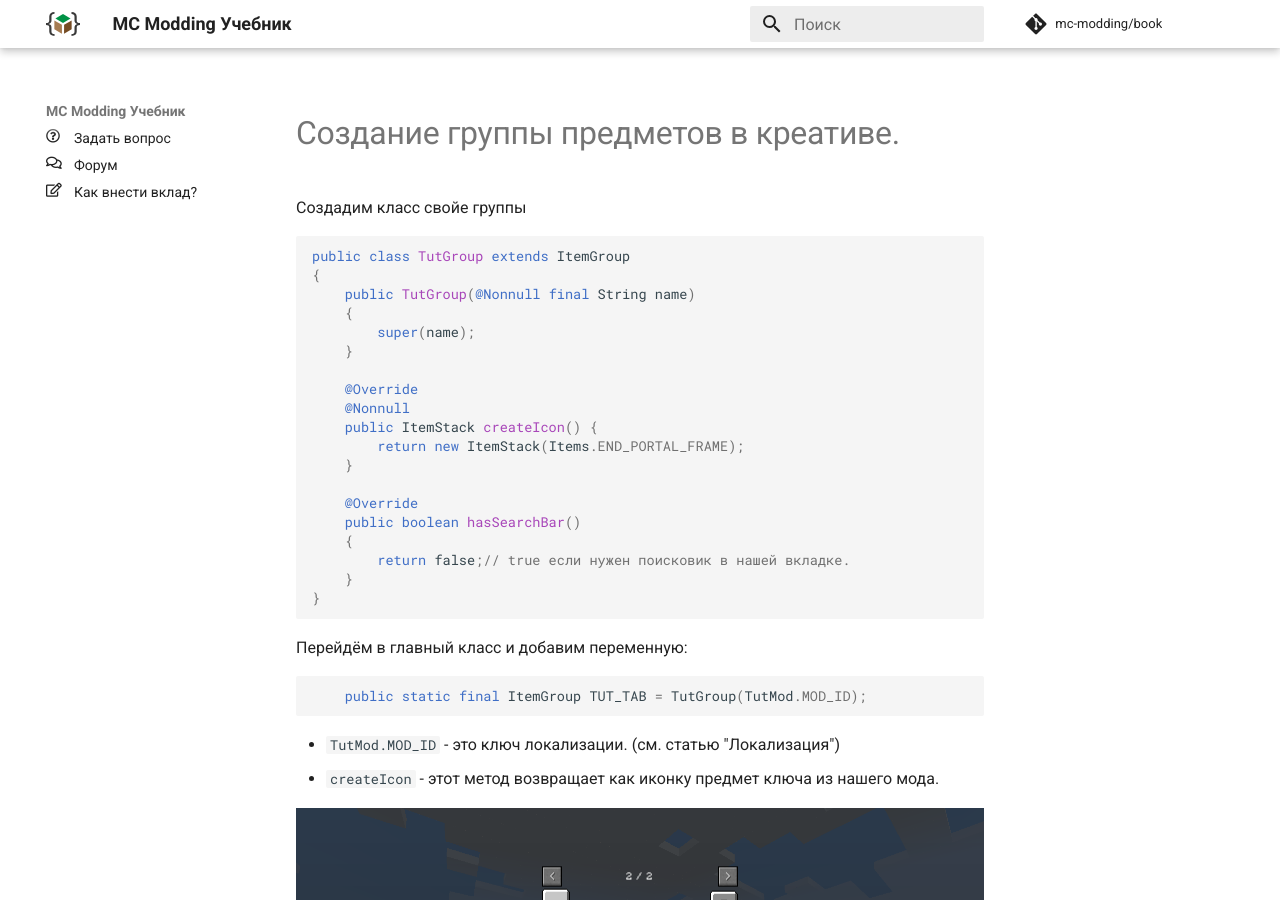
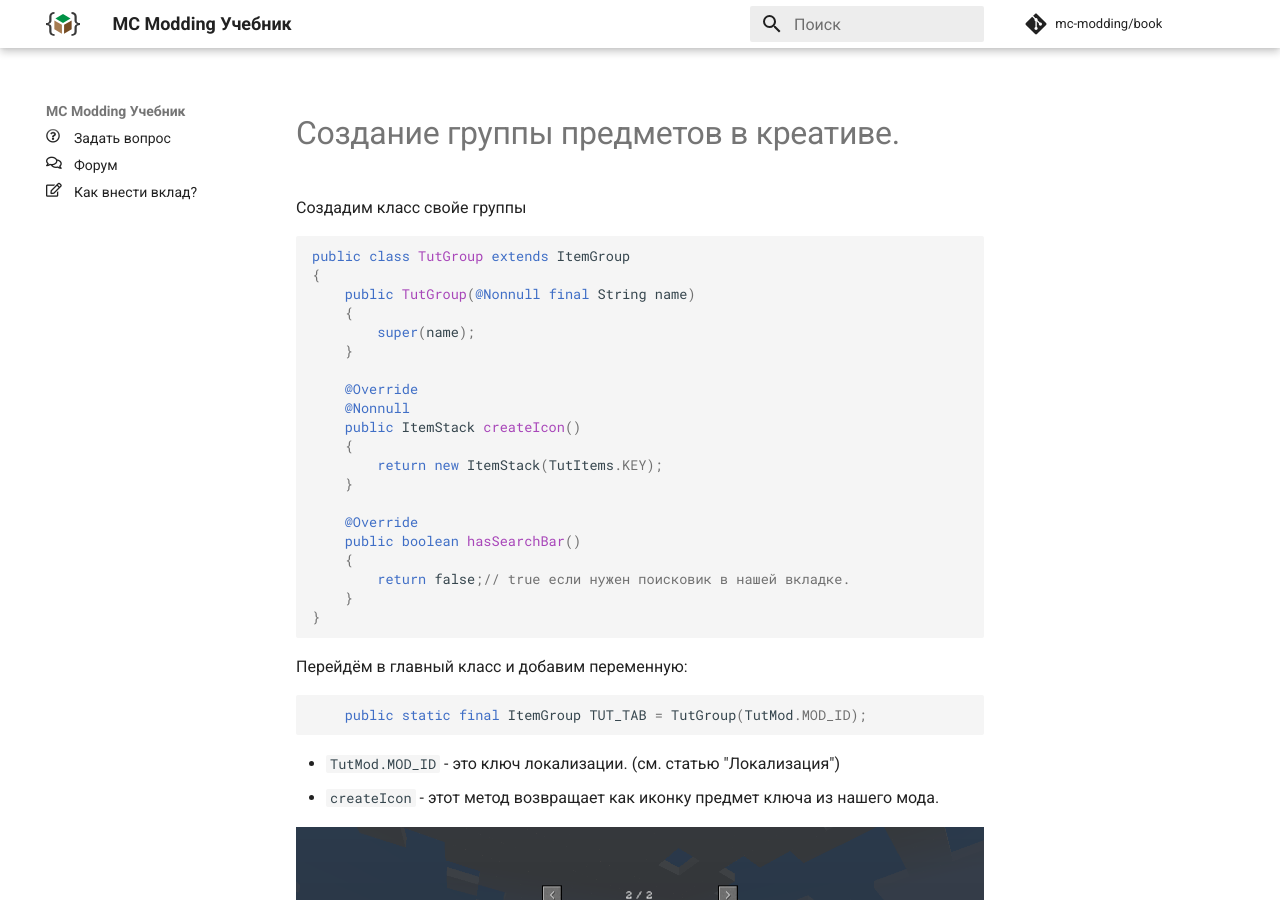
Before and after one commit to mc-modding/book, an MkDocs documentation site: the page built from docs/1.15/creativetab/index.md, in a window 1280 px wide and 900 px high. Built offline with MkDocs 1.6.1 and Material for MkDocs 9.7.7, drawn with Linux system fonts in a browser that asks for light colours; nearby versions of some CDN libraries; comment, search, counter and statistics services are not loaded.

Commit message:
Update index.md

```diff
--- a/docs/1.15/creativetab/index.md
+++ b/docs/1.15/creativetab/index.md
@@ -12,8 +12,9 @@ public class TutGroup extends ItemGroup
 
     @Override
     @Nonnull
-    public ItemStack createIcon() {
-        return new ItemStack(Items.END_PORTAL_FRAME);
+    public ItemStack createIcon()
+    {
+        return new ItemStack(TutItems.KEY);
     }
 
     @Override
```
